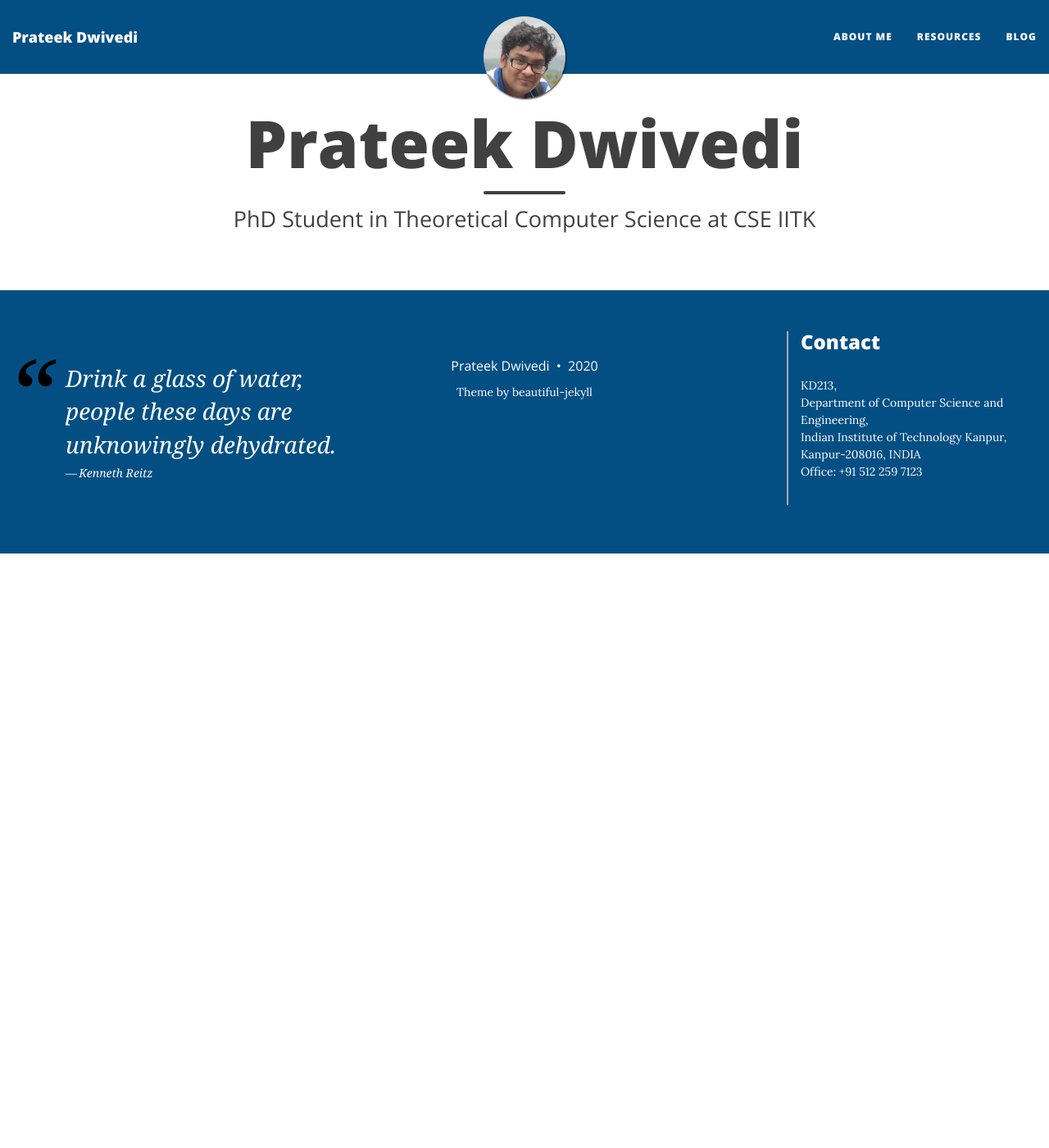
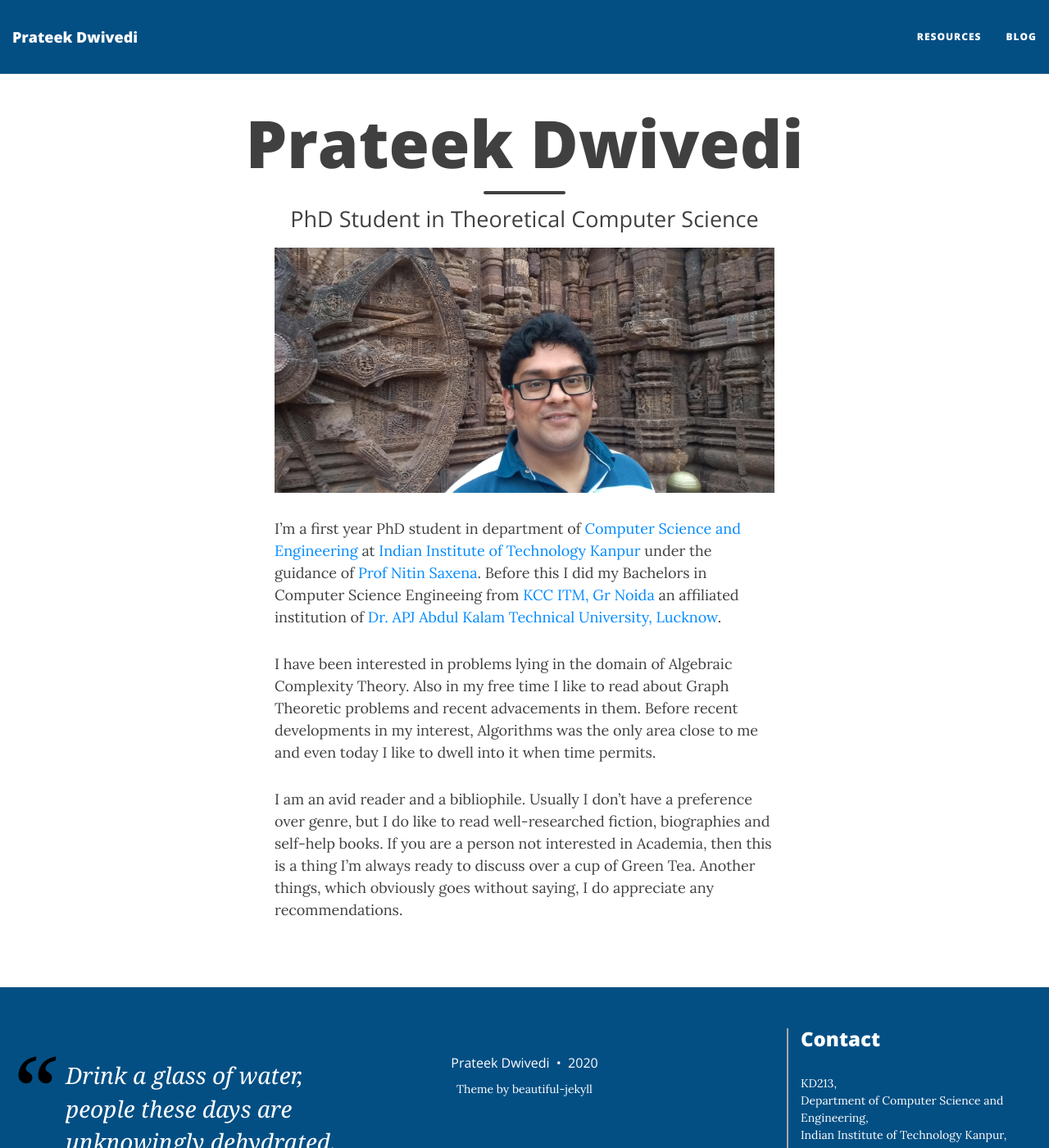
Before and after one commit to prateekdwv/prateekdwv.github.io, a Jekyll site: the page built from index.md, in a window 1280 px wide and 1400 px high. Shown: the whole window at 82% size. Built offline with Jekyll 4.4.1, drawn with Linux system fonts in a browser that asks for light colours; nearby versions of some CDN libraries; the list of posts is cut into pages by our own code.

Commit message:
Restructured landing page

```diff
--- a/_config.yml
+++ b/_config.yml
@@ -24,9 +24,8 @@
 
 # List of links in the navigation bar
 navbar-links:
-  About Me: "aboutme"
   Resources:
-  Blog:
+  Blog: "blog"
     #- Beautiful Jekyll: "http://deanattali.com/beautiful-jekyll/"
     #- Learn markdown: "http://www.markdowntutorial.com/"
     #- GitHub Pages: "https://pages.github.com/"
@@ -165,6 +164,7 @@
 highlighter: rouge
 permalink: /:year-:month-:day-:title/
 paginate: 5
+paginate_path: "/blog/page:num/"
 
 kramdown:
   input: GFM
--- a/_includes/nav.html
+++ b/_includes/nav.html
@@ -37,14 +37,17 @@
       </ul>
     </div>
 
-	{% if page.image and (layout.show-avatar or page.show-avatar) %}
-	<div class="avatar-container">
+  <!--
+    {% if page.image and (layout.show-avatar or page.show-avatar) %}
+
+  <div class="avatar-container">
 	  <div class="avatar-img-border">
 	    <a href="{{ site.url }}">
 	      <img class="avatar-img" src="{{ page.image | prepend: site.baseurl | replace: '//', '/' }}" />
 		</a>
 	  </div>
-	</div>
+  </div>
+
 	{% elsif site.avatar and (layout.show-avatar or page.show-avatar) %}
 	<div class="avatar-container">
 	  <div class="avatar-img-border">
@@ -54,6 +57,6 @@
 	  </div>
 	</div>
 	{% endif %}
-
+  -->
   </div>
 </nav>
--- a/_layouts/homePage.html
+++ b/_layouts/homePage.html
@@ -7,6 +7,9 @@
 <div class="container-fluid" role="main">
   <div class="row">
     <div class="col-md-6 col-md-offset-3">
+      <div class="profile-img-container">
+        <img class="profile-img" src="{{ site.avatar | prepend: site.baseurl | replace: '//', '/' }}" />
+      </div>
       {{ content }}
 	    {% if page.comments %}
         <div class="disqus-comments">
--- a/index.html
+++ b/blog/index.html
@@ -1,7 +1,6 @@
 ---
-layout: homePage
-title: Prateek Dwivedi
-subtitle: PhD Student in Theoretical Computer Science at CSE IITK
+layout: page
+title: Blog
 use-site-title: true
 ---
 
--- a/css/main.css
+++ b/css/main.css
@@ -838,3 +838,8 @@
   blockquote cite:before {
   content: "\2014 \2009";
   }
+
+  .profile-img-container .profile-img {
+    width: 100%;
+    display: block;
+  }
```
Also changed, not shown: index.md (renamed from aboutme.md, +2 -2 lines), Gemfile.lock, img/ProfilePhoto.jpg, 2 other files.
